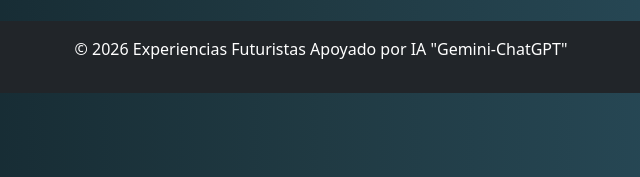
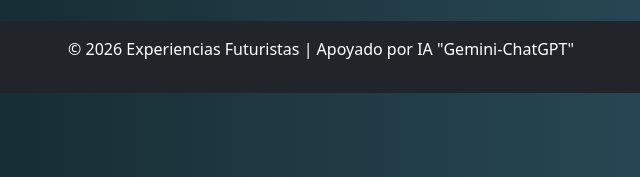
Before and after one commit to Matias2010MG/mi_pagina, a plain HTML site: page index.html in a window 1280 px wide. Shown: the part 620-797 px from the top of the page, 319-959 px from the left. Drawn offline with nearby package versions, Linux system fonts and the light colour scheme.

Commit message:
Update index.html

```diff
--- a/index.html
+++ b/index.html
@@ -135,7 +135,7 @@
 
 <!-- FOOTER -->
 <footer class="bg-dark text-center p-3 mt-4">
-  <p>© 2026 Experiencias Futuristas                               Apoyado por IA "Gemini-ChatGPT"</p>
+  <p>© 2026 Experiencias Futuristas |  Apoyado por IA "Gemini-ChatGPT"</p>
 </footer>
 
 <!-- Bootstrap JS -->
```
